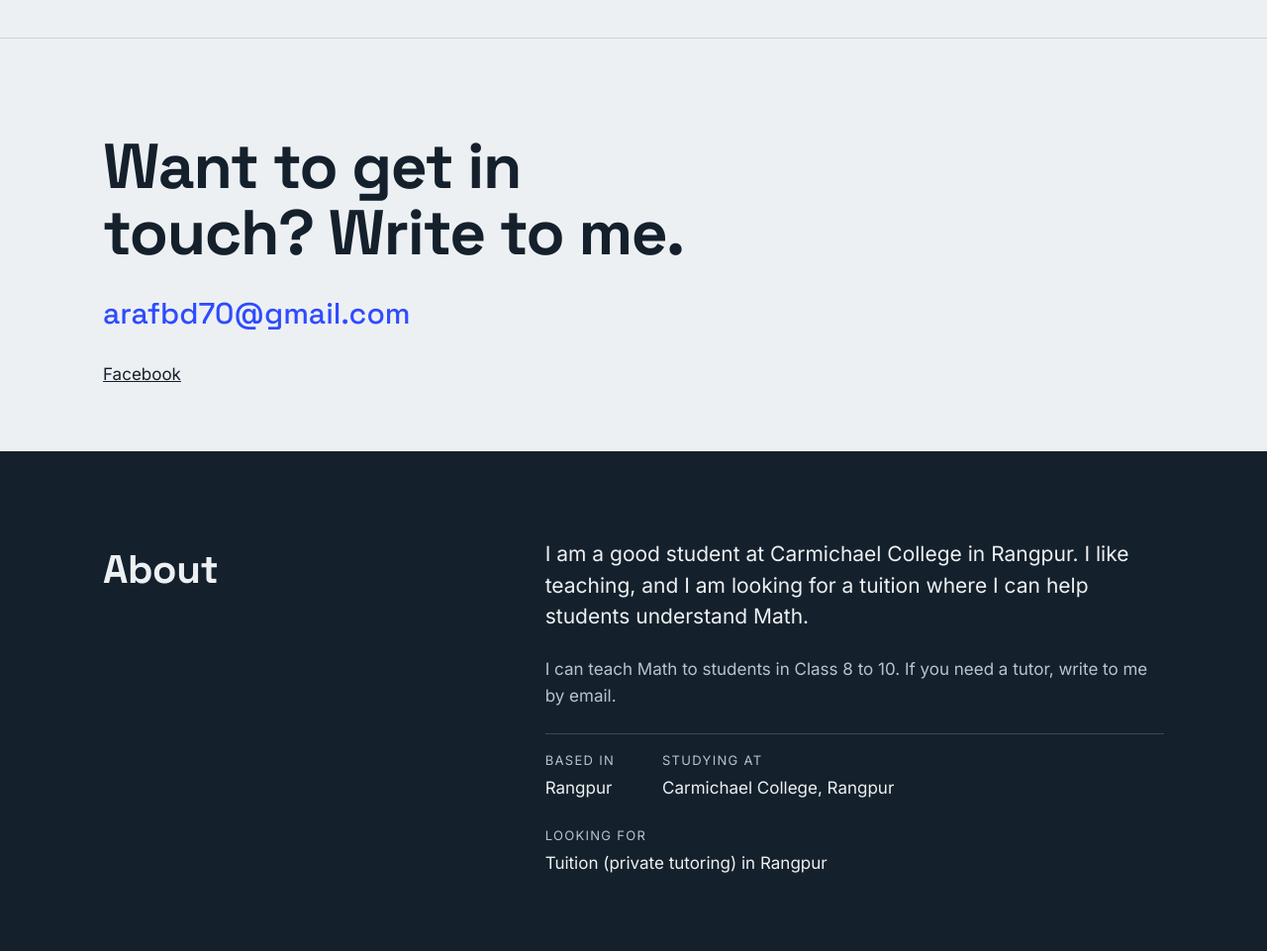
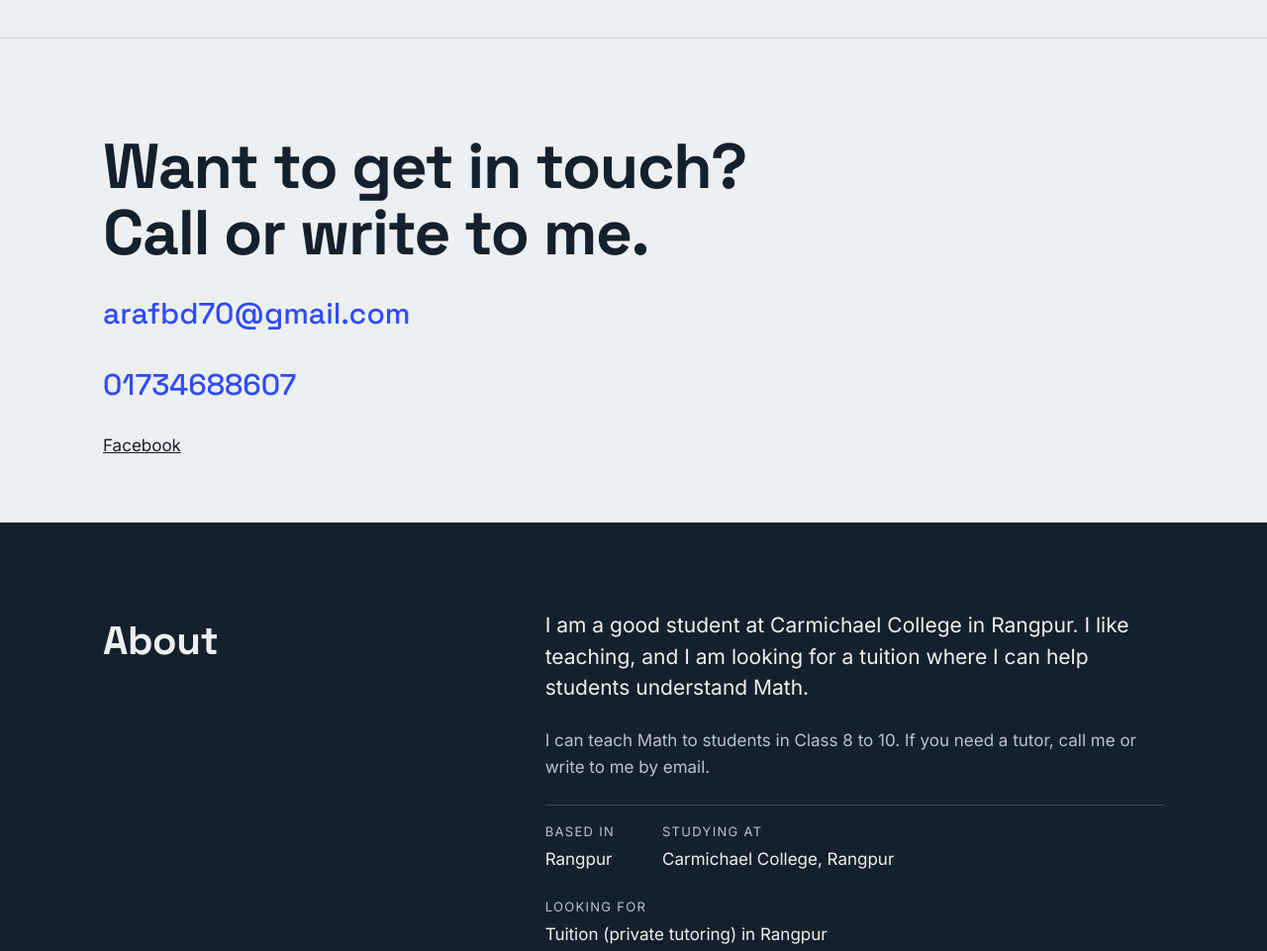
Before and after one commit to mollajoinal/ekramul-site1, a plain HTML site: page Index.html in a window 1280 px wide. Shown: the part 1160-2121 px from the top of the page at 99% size. Drawn offline with Linux system fonts and the light colour scheme.

Commit message:
Update Index.html

```diff
--- a/Index.html
+++ b/Index.html
@@ -38,6 +38,8 @@ h2{font-weight:700;font-size:40px;letter-spacing:-0.01em}
 #contact{border-top:1px solid #CBD3DB;padding:96px 0 64px}
 #contact h2{font-size:clamp(36px,6vw,64px);line-height:1.05;max-width:800px;letter-spacing:-0.02em}
 .mail{font-family:'Space Grotesk',sans-serif;font-size:clamp(20px,3vw,30px);font-weight:500;color:#2F4BFF;word-break:break-word;margin:24px 0}
+.phone{display:block;font-family:'Space Grotesk',sans-serif;font-size:clamp(20px,3vw,30px);font-weight:500;color:#2F4BFF;text-decoration:none;margin:0 0 24px}
+.phone:hover{color:#1F36CC}
 #about{background:#14202B;color:#EDF0F3}
 #about .cols{display:flex;flex-wrap:wrap;gap:48px 64px}
 #about .cols>div:first-child{flex:1 1 280px;min-width:0}
@@ -62,6 +64,7 @@ footer{padding:24px 0 48px;display:flex;flex-wrap:wrap;gap:8px 24px;justify-cont
 <p class="lead">I teach Math to students in Class 8 to 10, and I am looking for tuition in Rangpur. This page shows what I teach and how to reach me.</p>
 <div class="btns">
 <a class="btn primary" href="#contact">Hire me as a tutor</a>
+<a class="btn" href="tel:+8801734688607">Call me</a>
 <a class="btn" href="#teach">See what I teach</a>
 </div>
 </header>
@@ -75,8 +78,9 @@ footer{padding:24px 0 48px;display:flex;flex-wrap:wrap;gap:8px 24px;justify-cont
 </div></section>
 
 <section id="contact"><div class="wrap">
-<h2>Want to get in touch? Write to me.</h2>
+<h2>Want to get in touch? Call or write to me.</h2>
 <div class="mail">arafbd70@gmail.com</div>
+<a class="phone" href="tel:+8801734688607">01734688607</a>
 <a href="https://www.facebook.com/AARAAFF">Facebook</a>
 </div></section>
 
@@ -84,7 +88,7 @@ footer{padding:24px 0 48px;display:flex;flex-wrap:wrap;gap:8px 24px;justify-cont
 <div><h2>About</h2></div>
 <div>
 <p class="big">I am a good student at Carmichael College in Rangpur. I like teaching, and I am looking for a tuition where I can help students understand Math.</p>
-<p class="soft">I can teach Math to students in Class 8 to 10. If you need a tutor, write to me by email.</p>
+<p class="soft">I can teach Math to students in Class 8 to 10. If you need a tutor, call me or write to me by email.</p>
 <div class="facts">
 <div><div class="label">Based in</div>Rangpur</div>
 <div><div class="label">Studying at</div>Carmichael College, Rangpur</div>
```
